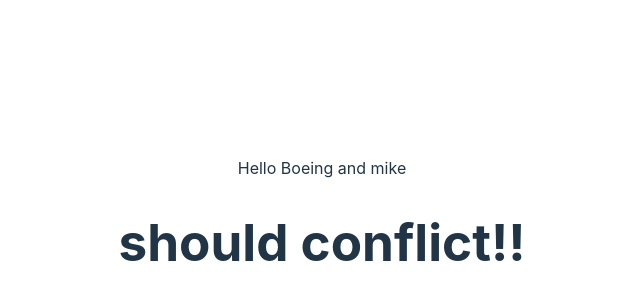
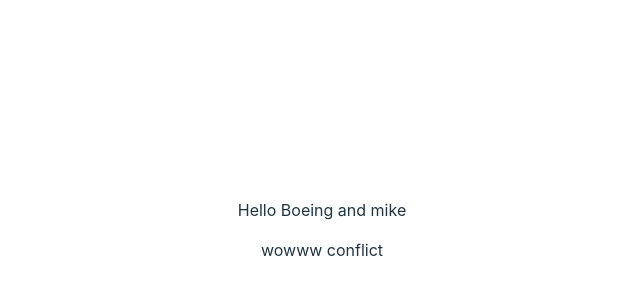
Before and after one commit to kittichonJr/practiceGit, a React (Vite) app: page / in a window 1280 px wide. Shown: the part 178-478 px from the top of the page, without its empty margins (318-958 px from the left). Built offline with nearby package versions, Linux system fonts and the light colour scheme.

Commit message:
add wow conflict

```diff
--- a/src/App.jsx
+++ b/src/App.jsx
@@ -8,7 +8,8 @@
   return (
     <div className="App">
       <p>Hello Boeing and mike</p>
-<h1>should conflict!!</h1>
+      <span>wowww conflict</span>
+
 
 
 
```
